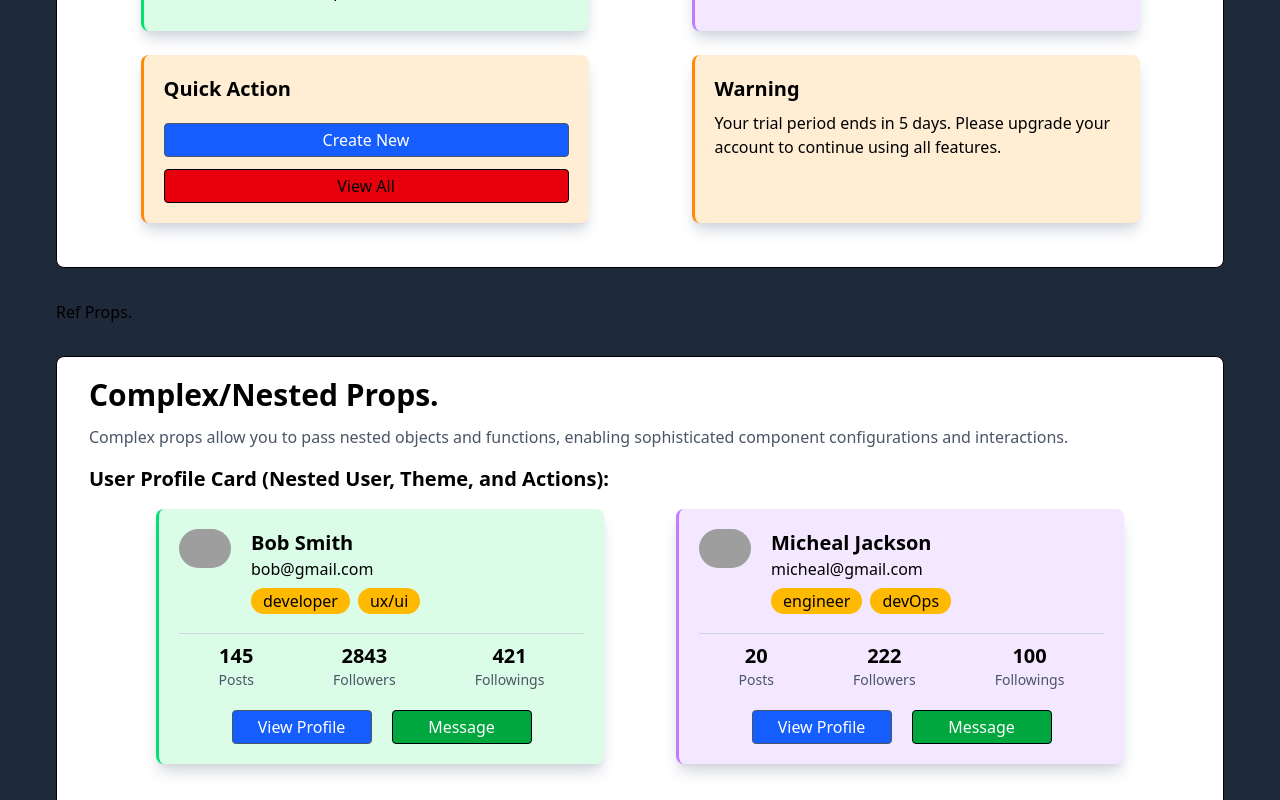
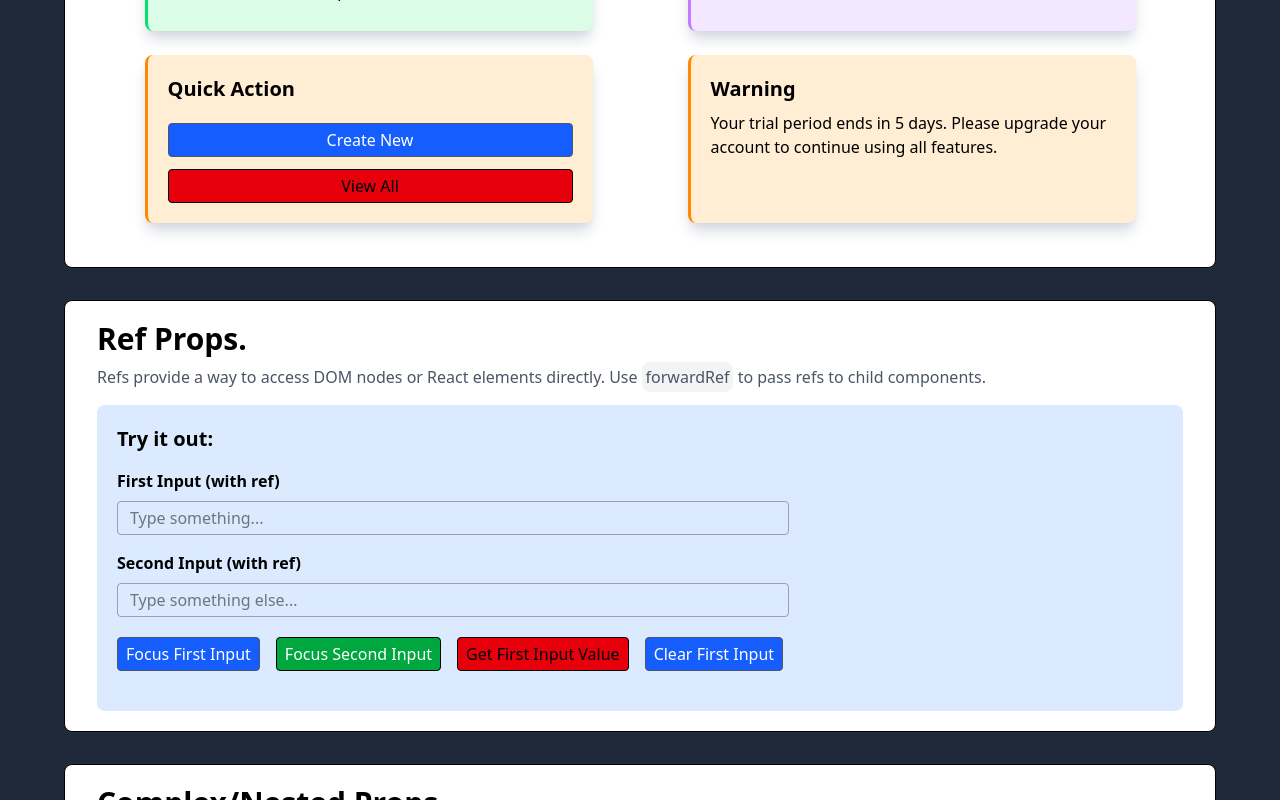
Before and after one commit to Shivansh-Pandey-4/react-props-visualization-, a React app: page / in a window 1280 px wide. Shown: the part 1104-1904 px from the top of the page. Built offline with nearby package versions, Linux system fonts and the light colour scheme; grey boxes are pictures that could not be loaded; the HTML template or start-up script is replaced by a standard one.

Commit message:
feat: add RefProps component

```diff
--- a/src/App.tsx
+++ b/src/App.tsx
@@ -15,7 +15,7 @@ function AppContent(){
              <h1 className="text-5xl font-bold mb-4 text-white">React Props Explained.</h1>
              <p className="text-xl text-gray-300">A comprehensive guide to understanding <span className=" border border-red-500 px-1 pb-1 rounded-md"> props</span> in react.</p>
          </header>
-         <div className="space-y-8 mx-10">
+         <div className="space-y-8 max-w-6xl mx-auto">
               <div className="scroll-mt-100" id="basic">
                    <BasicProps />
               </div>
--- a/src/components/RefProps.tsx
+++ b/src/components/RefProps.tsx
@@ -1,7 +1,64 @@
-export default function RefProps(){
+import { useRef } from "react";
+import Button from "./ui/Button";
+import Input from "./ui/Input";
+
+export default function RefProps() {
+    const firstRef = useRef<HTMLInputElement | null>(null);
+    const secondRef = useRef<HTMLInputElement | null>(null);
+
     return (
-        <div>
-             <h1>Ref Props.</h1>
+        <div className="bg-white border rounded-lg py-5 px-8">
+            <h1 className="text-black text-3xl font-bold mb-1">Ref Props.</h1>
+
+            <p className="mb-4 mt-2 text-gray-600">
+                Refs provide a way to access DOM nodes or React elements directly. Use
+                <span className="bg-gray-100 p-1 ml-1 rounded-lg">forwardRef</span> to
+                pass refs to child components.
+            </p>
+
+            <div className="bg-blue-100 p-5 rounded-lg">
+                <h2 className="text-xl font-semibold">Try it out:</h2>
+
+                <div className="mt-4">
+                    <h1 className="font-semibold mb-2">First Input (with ref)</h1>
+                    <Input
+                        ref={firstRef}
+                        className="border border-gray-400 focus:ring-2 ring-blue-500 p-1 px-3 rounded-sm w-2xl"
+                        placeholder="Type something..."
+                    />
+                </div>
+
+                <div className="mt-4">
+                    <h1 className="font-semibold mb-2">Second Input (with ref)</h1>
+                    <Input
+                        ref={secondRef}
+                        className="border border-gray-400 focus:ring-2 ring-blue-500 p-1 px-3 rounded-sm w-2xl"
+                        placeholder="Type something else..."
+                    />
+                </div>
+
+                <div className="my-5 flex flex-wrap gap-4">
+                    <Button onClick={() => {
+                        firstRef.current?.focus()
+                    }}>Focus First Input</Button>
+
+                    <Button onClick={() => {
+                        secondRef.current?.focus();
+                    }} variant="secondary">Focus Second Input</Button>
+
+                    <Button onClick={() => {
+                        if (firstRef.current?.value) {
+                            alert(firstRef.current.value);
+                        }
+                    }} variant="danger">Get First Input Value</Button>
+
+                    <Button onClick={() => {
+                        if (firstRef.current?.value) {
+                            firstRef.current.value = '';
+                        }
+                    }}>Clear First Input</Button>
+                </div>
+            </div>
         </div>
-    )
+    );
 }
--- a/src/utils/interfaces.ts
+++ b/src/utils/interfaces.ts
@@ -18,3 +18,7 @@ export interface IUserCard extends Pick<ICard, "children"|"color">{
         email ?: string;
         tags ?: string[]
 }
+
+export interface IInput extends React.ComponentProps<'input'>{
+     className ?: string;
+}
```
